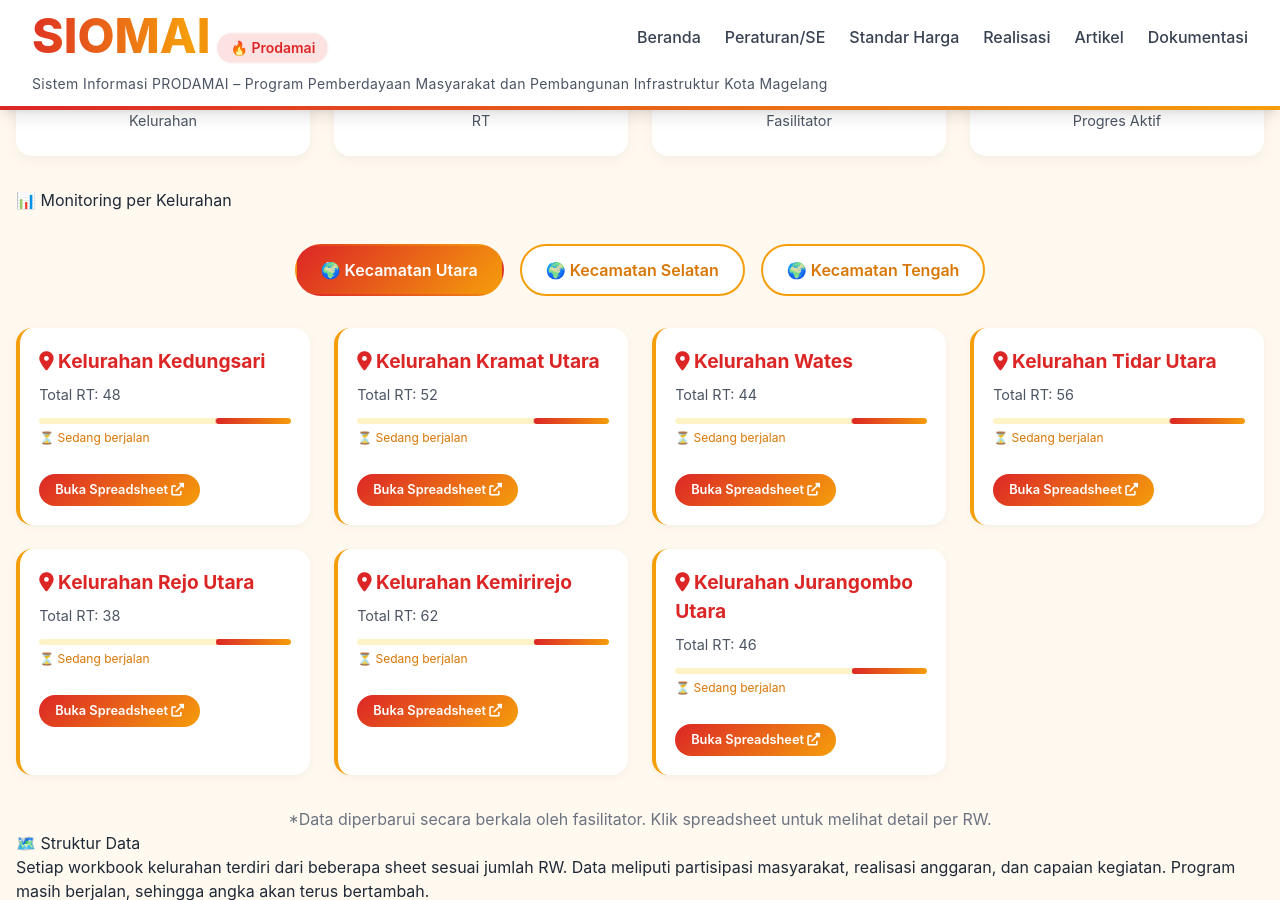
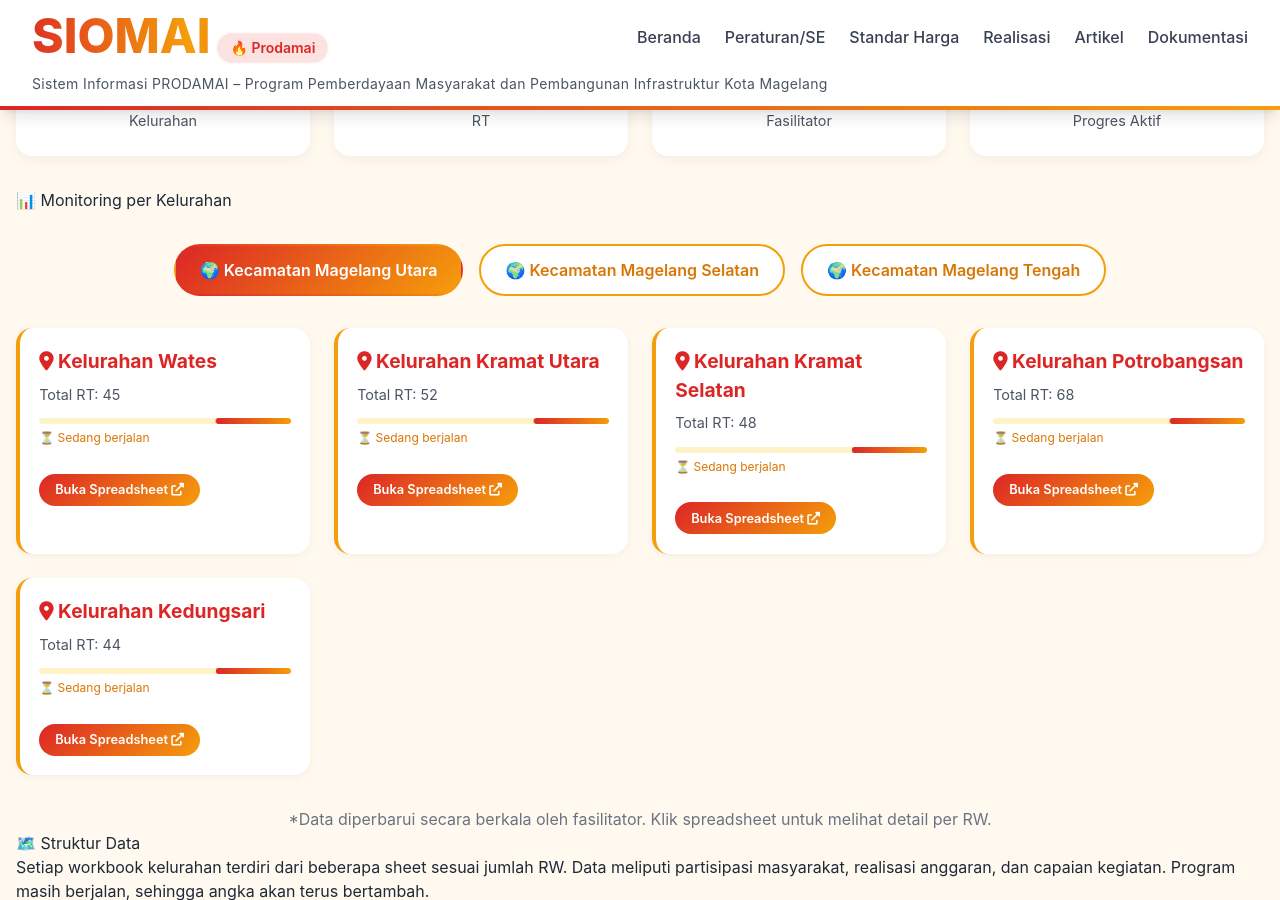
Before and after one commit to fasilitatormgl/siomai, a Jekyll site: the page built from realisasi.md, in a window 1280 px wide and 900 px high, scrolled down 214 px. Built offline with Jekyll 4.4.1, drawn with Linux system fonts in a browser that asks for light colours; nearby versions of some CDN libraries.

Commit message:
Update realisasi.md

```diff
--- a/realisasi.md
+++ b/realisasi.md
@@ -30,22 +30,22 @@ Program Pemberdayaan Masyarakat (PRODAMAI) terus bergerak di 17 kelurahan dan 1.
 
 <!-- ========== MENU KECAMATAN ========== -->
 <div class="kecamatan-menu">
-    <button class="kecamatan-btn active" data-kec="utara">🌍 Kecamatan Utara</button>
-    <button class="kecamatan-btn" data-kec="selatan">🌍 Kecamatan Selatan</button>
-    <button class="kecamatan-btn" data-kec="tengah">🌍 Kecamatan Tengah</button>
+    <button class="kecamatan-btn active" data-kec="utara">🌍 Kecamatan Magelang Utara</button>
+    <button class="kecamatan-btn" data-kec="selatan">🌍 Kecamatan Magelang Selatan</button>
+    <button class="kecamatan-btn" data-kec="tengah">🌍 Kecamatan Magelang Tengah</button>
 </div>
 
-<!-- ========== KECAMATAN UTARA ========== -->
+<!-- ========== KECAMATAN MAGELANG UTARA ========== -->
 <div id="kec-utara" class="kecamatan-content active">
     <div class="kelurahan-grid">
         <div class="kelurahan-card">
-            <h3><i class="fas fa-map-marker-alt"></i> Kelurahan Kedungsari</h3>
-            <p>Total RT: 48</p>
+            <h3><i class="fas fa-map-marker-alt"></i> Kelurahan Wates</h3>
+            <p>Total RT: 45</p>
             <div class="progress-status">
                 <div class="progress-bar-animate"></div>
                 <span class="progress-text">⏳ Sedang berjalan</span>
             </div>
-            <a href="https://docs.google.com/spreadsheets/d/1LINK_UTARA_KEDUNGSARI/edit" target="_blank" class="btn-spreadsheet">Buka Spreadsheet <i class="fas fa-external-link-alt"></i></a>
+            <a href="https://docs.google.com/spreadsheets/d/1xqHgIqIfgnNtGzNXl9Fdrsb1Hcw1BXUPwyyXVzZj8YI/edit?gid=0#gid=0" target="_blank" class="btn-spreadsheet">Buka Spreadsheet <i class="fas fa-external-link-alt"></i></a>
         </div>
         <div class="kelurahan-card">
             <h3><i class="fas fa-map-marker-alt"></i> Kelurahan Kramat Utara</h3>
@@ -54,16 +54,49 @@ Program Pemberdayaan Masyarakat (PRODAMAI) terus bergerak di 17 kelurahan dan 1.
                 <div class="progress-bar-animate"></div>
                 <span class="progress-text">⏳ Sedang berjalan</span>
             </div>
-            <a href="https://docs.google.com/spreadsheets/d/1LINK_UTARA_KRAMUT/edit" target="_blank" class="btn-spreadsheet">Buka Spreadsheet <i class="fas fa-external-link-alt"></i></a>
+            <a href="https://docs.google.com/spreadsheets/d/1LINK_KRAMATU/edit" target="_blank" class="btn-spreadsheet">Buka Spreadsheet <i class="fas fa-external-link-alt"></i></a>
         </div>
         <div class="kelurahan-card">
-            <h3><i class="fas fa-map-marker-alt"></i> Kelurahan Wates</h3>
+            <h3><i class="fas fa-map-marker-alt"></i> Kelurahan Kramat Selatan</h3>
+            <p>Total RT: 48</p>
+            <div class="progress-status">
+                <div class="progress-bar-animate"></div>
+                <span class="progress-text">⏳ Sedang berjalan</span>
+            </div>
+            <a href="https://docs.google.com/spreadsheets/d/1LINK_KRAMATS/edit" target="_blank" class="btn-spreadsheet">Buka Spreadsheet <i class="fas fa-external-link-alt"></i></a>
+        </div>
+        <div class="kelurahan-card">
+            <h3><i class="fas fa-map-marker-alt"></i> Kelurahan Potrobangsan</h3>
+            <p>Total RT: 68</p>
+            <div class="progress-status">
+                <div class="progress-bar-animate"></div>
+                <span class="progress-text">⏳ Sedang berjalan</span>
+            </div>
+            <a href="https://docs.google.com/spreadsheets/d/1LINK_POTROBANGSAN/edit" target="_blank" class="btn-spreadsheet">Buka Spreadsheet <i class="fas fa-external-link-alt"></i></a>
+        </div>
+        <div class="kelurahan-card">
+            <h3><i class="fas fa-map-marker-alt"></i> Kelurahan Kedungsari</h3>
             <p>Total RT: 44</p>
             <div class="progress-status">
                 <div class="progress-bar-animate"></div>
                 <span class="progress-text">⏳ Sedang berjalan</span>
             </div>
-            <a href="https://docs.google.com/spreadsheets/d/1LINK_UTARA_WATES/edit" target="_blank" class="btn-spreadsheet">Buka Spreadsheet <i class="fas fa-external-link-alt"></i></a>
+            <a href="https://docs.google.com/spreadsheets/d/1LINK_KEDUNGSARI/edit" target="_blank" class="btn-spreadsheet">Buka Spreadsheet <i class="fas fa-external-link-alt"></i></a>
+        </div>
+    </div>
+</div>
+
+<!-- ========== KECAMATAN MAGELANG SELATAN ========== -->
+<div id="kec-selatan" class="kecamatan-content">
+    <div class="kelurahan-grid">
+        <div class="kelurahan-card">
+            <h3><i class="fas fa-map-marker-alt"></i> Kelurahan Magersari</h3>
+            <p>Total RT: 54</p>
+            <div class="progress-status">
+                <div class="progress-bar-animate"></div>
+                <span class="progress-text">⏳ Sedang berjalan</span>
+            </div>
+            <a href="https://docs.google.com/spreadsheets/d/1LINK_MAGERSARI/edit" target="_blank" class="btn-spreadsheet">Buka Spreadsheet <i class="fas fa-external-link-alt"></i></a>
         </div>
         <div class="kelurahan-card">
             <h3><i class="fas fa-map-marker-alt"></i> Kelurahan Tidar Utara</h3>
@@ -72,16 +105,58 @@ Program Pemberdayaan Masyarakat (PRODAMAI) terus bergerak di 17 kelurahan dan 1.
                 <div class="progress-bar-animate"></div>
                 <span class="progress-text">⏳ Sedang berjalan</span>
             </div>
-            <a href="https://docs.google.com/spreadsheets/d/1LINK_UTARA_TIDARU/edit" target="_blank" class="btn-spreadsheet">Buka Spreadsheet <i class="fas fa-external-link-alt"></i></a>
+            <a href="https://docs.google.com/spreadsheets/d/1LINK_TIDARU/edit" target="_blank" class="btn-spreadsheet">Buka Spreadsheet <i class="fas fa-external-link-alt"></i></a>
         </div>
         <div class="kelurahan-card">
-            <h3><i class="fas fa-map-marker-alt"></i> Kelurahan Rejo Utara</h3>
-            <p>Total RT: 38</p>
+            <h3><i class="fas fa-map-marker-alt"></i> Kelurahan Tidar Selatan</h3>
+            <p>Total RT: 42</p>
             <div class="progress-status">
                 <div class="progress-bar-animate"></div>
                 <span class="progress-text">⏳ Sedang berjalan</span>
             </div>
-            <a href="https://docs.google.com/spreadsheets/d/1LINK_UTARA_REJOU/edit" target="_blank" class="btn-spreadsheet">Buka Spreadsheet <i class="fas fa-external-link-alt"></i></a>
+            <a href="https://docs.google.com/spreadsheets/d/1LINK_TIDARS/edit" target="_blank" class="btn-spreadsheet">Buka Spreadsheet <i class="fas fa-external-link-alt"></i></a>
+        </div>
+        <div class="kelurahan-card">
+            <h3><i class="fas fa-map-marker-alt"></i> Kelurahan Jurangombo Utara</h3>
+            <p>Total RT: 46</p>
+            <div class="progress-status">
+                <div class="progress-bar-animate"></div>
+                <span class="progress-text">⏳ Sedang berjalan</span>
+            </div>
+            <a href="https://docs.google.com/spreadsheets/d/1LINK_JURANGOMBU/edit" target="_blank" class="btn-spreadsheet">Buka Spreadsheet <i class="fas fa-external-link-alt"></i></a>
+        </div>
+        <div class="kelurahan-card">
+            <h3><i class="fas fa-map-marker-alt"></i> Kelurahan Jurangombo Selatan</h3>
+            <p>Total RT: 48</p>
+            <div class="progress-status">
+                <div class="progress-bar-animate"></div>
+                <span class="progress-text">⏳ Sedang berjalan</span>
+            </div>
+            <a href="https://docs.google.com/spreadsheets/d/1LINK_JURANGOMBUS/edit" target="_blank" class="btn-spreadsheet">Buka Spreadsheet <i class="fas fa-external-link-alt"></i></a>
+        </div>
+        <div class="kelurahan-card">
+            <h3><i class="fas fa-map-marker-alt"></i> Kelurahan Rejowinangun Selatan</h3>
+            <p>Total RT: 36</p>
+            <div class="progress-status">
+                <div class="progress-bar-animate"></div>
+                <span class="progress-text">⏳ Sedang berjalan</span>
+            </div>
+            <a href="https://docs.google.com/spreadsheets/d/1LINK_REJOWINANGS/edit" target="_blank" class="btn-spreadsheet">Buka Spreadsheet <i class="fas fa-external-link-alt"></i></a>
+        </div>
+    </div>
+</div>
+
+<!-- ========== KECAMATAN MAGELANG TENGAH ========== -->
+<div id="kec-tengah" class="kecamatan-content">
+    <div class="kelurahan-grid">
+        <div class="kelurahan-card">
+            <h3><i class="fas fa-map-marker-alt"></i> Kelurahan Cacaban</h3>
+            <p>Total RT: 44</p>
+            <div class="progress-status">
+                <div class="progress-bar-animate"></div>
+                <span class="progress-text">⏳ Sedang berjalan</span>
+            </div>
+            <a href="https://docs.google.com/spreadsheets/d/1LINK_CACABAN/edit" target="_blank" class="btn-spreadsheet">Buka Spreadsheet <i class="fas fa-external-link-alt"></i></a>
         </div>
         <div class="kelurahan-card">
             <h3><i class="fas fa-map-marker-alt"></i> Kelurahan Kemirirejo</h3>
@@ -90,76 +165,7 @@ Program Pemberdayaan Masyarakat (PRODAMAI) terus bergerak di 17 kelurahan dan 1.
                 <div class="progress-bar-animate"></div>
                 <span class="progress-text">⏳ Sedang berjalan</span>
             </div>
-            <a href="https://docs.google.com/spreadsheets/d/1LINK_UTARA_KEMIRI/edit" target="_blank" class="btn-spreadsheet">Buka Spreadsheet <i class="fas fa-external-link-alt"></i></a>
-        </div>
-        <div class="kelurahan-card">
-            <h3><i class="fas fa-map-marker-alt"></i> Kelurahan Jurangombo Utara</h3>
-            <p>Total RT: 46</p>
-            <div class="progress-status">
-                <div class="progress-bar-animate"></div>
-                <span class="progress-text">⏳ Sedang berjalan</span>
-            </div>
-            <a href="https://docs.google.com/spreadsheets/d/1LINK_UTARA_JURANGOMBU/edit" target="_blank" class="btn-spreadsheet">Buka Spreadsheet <i class="fas fa-external-link-alt"></i></a>
-        </div>
-    </div>
-</div>
-
-<!-- ========== KECAMATAN SELATAN ========== -->
-<div id="kec-selatan" class="kecamatan-content">
-    <div class="kelurahan-grid">
-        <div class="kelurahan-card">
-            <h3><i class="fas fa-map-marker-alt"></i> Kelurahan Kramat Selatan</h3>
-            <p>Total RT: 45</p>
-            <div class="progress-status">
-                <div class="progress-bar-animate"></div>
-                <span class="progress-text">⏳ Sedang berjalan</span>
-            </div>
-            <a href="https://docs.google.com/spreadsheets/d/1LINK_SELATAN_KRAMATS/edit" target="_blank" class="btn-spreadsheet">Buka Spreadsheet <i class="fas fa-external-link-alt"></i></a>
-        </div>
-        <div class="kelurahan-card">
-            <h3><i class="fas fa-map-marker-alt"></i> Kelurahan Potrobangsan</h3>
-            <p>Total RT: 68</p>
-            <div class="progress-status">
-                <div class="progress-bar-animate"></div>
-                <span class="progress-text">⏳ Sedang berjalan</span>
-            </div>
-            <a href="https://docs.google.com/spreadsheets/d/1LINK_SELATAN_POTRO/edit" target="_blank" class="btn-spreadsheet">Buka Spreadsheet <i class="fas fa-external-link-alt"></i></a>
-        </div>
-        <div class="kelurahan-card">
-            <h3><i class="fas fa-map-marker-alt"></i> Kelurahan Magersari</h3>
-            <p>Total RT: 54</p>
-            <div class="progress-status">
-                <div class="progress-bar-animate"></div>
-                <span class="progress-text">⏳ Sedang berjalan</span>
-            </div>
-            <a href="https://docs.google.com/spreadsheets/d/1LINK_SELATAN_MAGERSARI/edit" target="_blank" class="btn-spreadsheet">Buka Spreadsheet <i class="fas fa-external-link-alt"></i></a>
-        </div>
-        <div class="kelurahan-card">
-            <h3><i class="fas fa-map-marker-alt"></i> Kelurahan Tidar Selatan</h3>
-            <p>Total RT: 42</p>
-            <div class="progress-status">
-                <div class="progress-bar-animate"></div>
-                <span class="progress-text">⏳ Sedang berjalan</span>
-            </div>
-            <a href="https://docs.google.com/spreadsheets/d/1LINK_SELATAN_TIDARS/edit" target="_blank" class="btn-spreadsheet">Buka Spreadsheet <i class="fas fa-external-link-alt"></i></a>
-        </div>
-        <div class="kelurahan-card">
-            <h3><i class="fas fa-map-marker-alt"></i> Kelurahan Rejowinangun Selatan</h3>
-            <p>Total RT: 36</p>
-            <div class="progress-status">
-                <div class="progress-bar-animate"></div>
-                <span class="progress-text">⏳ Sedang berjalan</span>
-            </div>
-            <a href="https://docs.google.com/spreadsheets/d/1LINK_SELATAN_REJOWINANGUN/edit" target="_blank" class="btn-spreadsheet">Buka Spreadsheet <i class="fas fa-external-link-alt"></i></a>
-        </div>
-        <div class="kelurahan-card">
-            <h3><i class="fas fa-map-marker-alt"></i> Kelurahan Jurangombo Selatan</h3>
-            <p>Total RT: 48</p>
-            <div class="progress-status">
-                <div class="progress-bar-animate"></div>
-                <span class="progress-text">⏳ Sedang berjalan</span>
-            </div>
-            <a href="https://docs.google.com/spreadsheets/d/1LINK_SELATAN_JURANGOMBUS/edit" target="_blank" class="btn-spreadsheet">Buka Spreadsheet <i class="fas fa-external-link-alt"></i></a>
+            <a href="https://docs.google.com/spreadsheets/d/1LINK_KEMIRIREJO/edit" target="_blank" class="btn-spreadsheet">Buka Spreadsheet <i class="fas fa-external-link-alt"></i></a>
         </div>
         <div class="kelurahan-card">
             <h3><i class="fas fa-map-marker-alt"></i> Kelurahan Panjang</h3>
@@ -168,31 +174,16 @@ Program Pemberdayaan Masyarakat (PRODAMAI) terus bergerak di 17 kelurahan dan 1.
                 <div class="progress-bar-animate"></div>
                 <span class="progress-text">⏳ Sedang berjalan</span>
             </div>
-            <a href="https://docs.google.com/spreadsheets/d/1LINK_SELATAN_PANJANG/edit" target="_blank" class="btn-spreadsheet">Buka Spreadsheet <i class="fas fa-external-link-alt"></i></a>
+            <a href="https://docs.google.com/spreadsheets/d/1LINK_PANJANG/edit" target="_blank" class="btn-spreadsheet">Buka Spreadsheet <i class="fas fa-external-link-alt"></i></a>
         </div>
-    </div>
-</div>
-
-<!-- ========== KECAMATAN TENGAH ========== -->
-<div id="kec-tengah" class="kecamatan-content">
-    <div class="kelurahan-grid">
         <div class="kelurahan-card">
-            <h3><i class="fas fa-map-marker-alt"></i> Kelurahan Magelang</h3>
-            <p>Total RT: 72</p>
+            <h3><i class="fas fa-map-marker-alt"></i> Kelurahan Rejowinangun Utara</h3>
+            <p>Total RT: 40</p>
             <div class="progress-status">
                 <div class="progress-bar-animate"></div>
                 <span class="progress-text">⏳ Sedang berjalan</span>
             </div>
-            <a href="https://docs.google.com/spreadsheets/d/1LINK_TENGAH_MAGELANG/edit" target="_blank" class="btn-spreadsheet">Buka Spreadsheet <i class="fas fa-external-link-alt"></i></a>
-        </div>
-        <div class="kelurahan-card">
-            <h3><i class="fas fa-map-marker-alt"></i> Kelurahan Cacaban</h3>
-            <p>Total RT: 44</p>
-            <div class="progress-status">
-                <div class="progress-bar-animate"></div>
-                <span class="progress-text">⏳ Sedang berjalan</span>
-            </div>
-            <a href="https://docs.google.com/spreadsheets/d/1LINK_TENGAH_CACABAN/edit" target="_blank" class="btn-spreadsheet">Buka Spreadsheet <i class="fas fa-external-link-alt"></i></a>
+            <a href="https://docs.google.com/spreadsheets/d/1LINK_REJOWINANGNU/edit" target="_blank" class="btn-spreadsheet">Buka Spreadsheet <i class="fas fa-external-link-alt"></i></a>
         </div>
         <div class="kelurahan-card">
             <h3><i class="fas fa-map-marker-alt"></i> Kelurahan Gelangan</h3>
@@ -201,7 +192,16 @@ Program Pemberdayaan Masyarakat (PRODAMAI) terus bergerak di 17 kelurahan dan 1.
                 <div class="progress-bar-animate"></div>
                 <span class="progress-text">⏳ Sedang berjalan</span>
             </div>
-            <a href="https://docs.google.com/spreadsheets/d/1LINK_TENGAH_GELANGAN/edit" target="_blank" class="btn-spreadsheet">Buka Spreadsheet <i class="fas fa-external-link-alt"></i></a>
+            <a href="https://docs.google.com/spreadsheets/d/1LINK_GELANGAN/edit" target="_blank" class="btn-spreadsheet">Buka Spreadsheet <i class="fas fa-external-link-alt"></i></a>
+        </div>
+        <div class="kelurahan-card">
+            <h3><i class="fas fa-map-marker-alt"></i> Kelurahan Magelang</h3>
+            <p>Total RT: 72</p>
+            <div class="progress-status">
+                <div class="progress-bar-animate"></div>
+                <span class="progress-text">⏳ Sedang berjalan</span>
+            </div>
+            <a href="https://docs.google.com/spreadsheets/d/1LINK_MAGELANG/edit" target="_blank" class="btn-spreadsheet">Buka Spreadsheet <i class="fas fa-external-link-alt"></i></a>
         </div>
     </div>
 </div>
```
